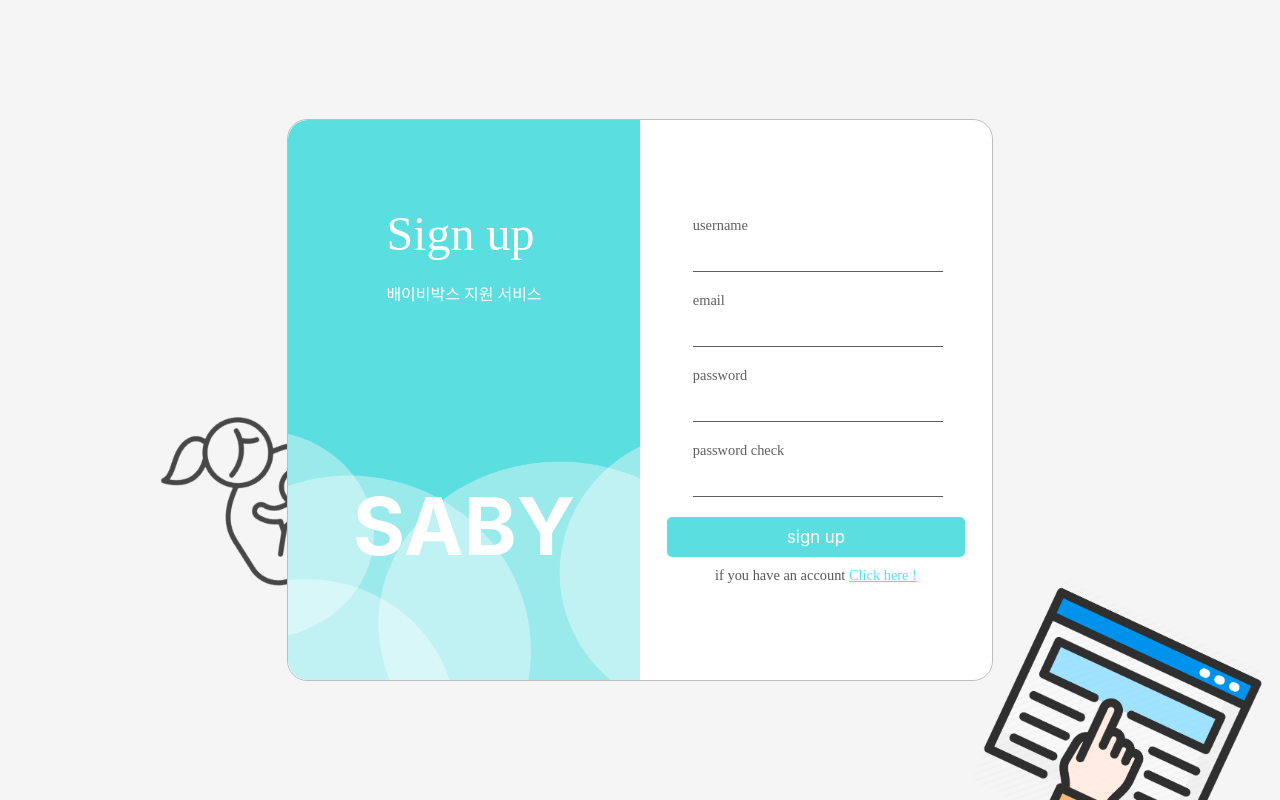
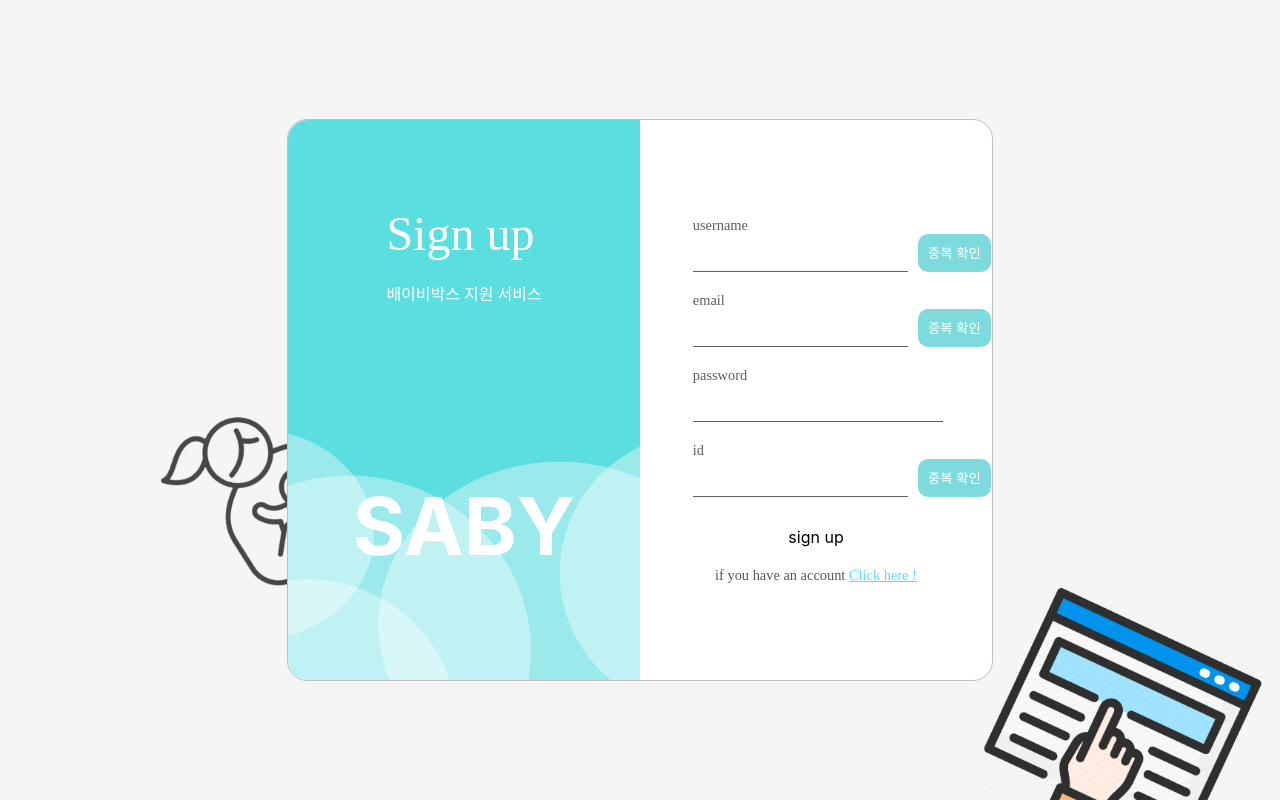
Before and after one commit to HACKERTON-JATS/SABY_FRONTEND, a React (Create React App) app: page /Signup in a window 1280 px wide. Built offline with nearby package versions, Linux system fonts and the light colour scheme; a web font is replaced by a local one.

Commit message:
[ADD] axios Signup

```diff
--- a/package.json
+++ b/package.json
@@ -6,6 +6,7 @@
     "@testing-library/jest-dom": "^5.11.4",
     "@testing-library/react": "^11.1.0",
     "@testing-library/user-event": "^12.1.10",
+    "axios": "^0.21.1",
     "react": "^17.0.2",
     "react-dom": "^17.0.2",
     "react-router-dom": "^5.2.0",
--- /dev/null
+++ b/src/axios/axios.js
@@ -0,0 +1,78 @@
+import axios from "axios";
+
+const DOMAIN = "http://211.38.86.92:8040";
+
+export const request = (method, url, headers, data) => {
+    return axios({
+        method,
+        url: DOMAIN + url,
+        headers: headers,
+        data: data
+    })
+
+        .then((res) => { return res.data })
+        .catch((err) => { return err })
+}
+
+// export const signupRequest = (method, url, headers, data) => {
+//     return axios({
+//         method: "post",
+//         url: "" + "/signup",
+//         headers: {},
+//         data: data
+//     }).then((res) => {
+//         console.log(res.data);
+//         return res.data;
+//     }).catch((err) => {
+//         console.log(err);
+//     })
+// }
+
+// export const copySignupRequest = (method, url, headers, data) => {
+//     return axios({
+//         method: "post",
+//         url: "" + "/signup",
+//         headers: {
+//             "Conent-type": "application/json"
+//         },
+//         data: data
+//     }).then((res) => {
+//         console.log(res.data);
+//         return res.data;
+//     }).catch((err) => {
+//         console.log(err);
+//     })
+// }
+
+// export const signinRequest = (method, url, headers, data) => {
+//     return axios({
+//         method: "post",
+//         url: "" + "/login",
+//         headers: {
+//             "Content-type": "application/json"
+//         },
+//         data: data
+//     }).then((res) => {
+//         console.log(res.data);
+//         return res.data;
+//     }).catch((err) => {
+//         console.log(err);
+//     })
+// }
+
+// export const reservationRequest = (method, url, headers, data) => {
+//     return axios({
+//         method: "post",
+//         url: "" + "/reservation",
+//         headers: {
+//             authorization: "" + window.localStorage.getItem("token"),
+//             "Content-type": "application/json"
+//         },
+//         data: data
+//     }).then((res) => {
+//         console.log(res.data);
+//         return res.data;
+//     }).catch((err) => {
+//         console.log(err);
+//     })
+// }
--- a/src/components/Login/Signin/Signin.js
+++ b/src/components/Login/Signin/Signin.js
@@ -1,8 +1,17 @@
-import React from "react";
+import React, { useState } from "react";
 import * as S from "./styles";
+import axios from "axios";
 import { NavLink } from "react-router-dom";
 
 const Signin = () => {
+
+    const [data, setData] = useState({
+        id: "",
+        password: ""
+    });
+
+
+
     return (
         <S.Wrapper>
             <S.Modal>
--- a/src/components/Login/Signin/styles.js
+++ b/src/components/Login/Signin/styles.js
@@ -13,7 +13,7 @@ export const Wrapper = styled.div`
     align-items: center;
 `
 
-export const Modal = styled.div`
+export const Modal = styled.form`
     width: 55%;
     height: 70%;
     background: #fff;
--- a/src/components/Login/Signup/Signup.js
+++ b/src/components/Login/Signup/Signup.js
@@ -1,8 +1,126 @@
-import React from "react";
+import React, { useEffect, useState } from "react";
 import * as S from "./styles";
-import { NavLink } from "react-router-dom";
+import { NavLink, useHistory } from "react-router-dom";
+import { request } from "../../../axios/axios";
 
 const Signup = () => {
+
+    const hostory = useHistory();
+
+    const [data, setData] = useState({
+        name: "",
+        email: "",
+        password: "",
+        id: ""
+    });
+
+
+    const { name, email, password, id } = data;
+
+    const nameChange = (e) => {
+        setData({
+            ...data,
+            name: e.target.value
+        });
+    }
+
+    const emailChange = (e) => {
+        setData({
+            ...data,
+            email: e.target.value
+        });
+    }
+
+    const pwChange = (e) => {
+        setData({
+            ...data,
+            password: e.target.value
+        });
+    }
+
+    const idChange = (e) => {
+        setData({
+            ...data,
+            id: e.target.value
+        });
+    }
+
+    const ckName = () => {
+        if (name == '') {
+            alert("type name!");
+            return false;
+        }
+        for (let i = 0; i < name.length; i++) {
+            if (name[i] == ' ') {
+                alert("remove blank");
+                return false;
+            }
+        }
+        return true;
+    }
+
+    const emailOverlap = async (e) => {
+        try {
+            await request("get", "/members/email", {
+                "Content-Type": "application/json"
+            }, {
+                "email": email
+            })
+            alert("사용가능한 이메일 입니다!");
+        }
+        catch {
+            alert("fail");
+        }
+    }
+
+    const nameOverlap = (e) => {
+        console.log(name)
+        try {
+            request("get", "/members/nickname", {
+                "Content-Type": "application/json",
+
+            }, {
+                "nickname": name
+            })
+            alert("사용가능한 닉네임입니다!");
+        }
+        catch {
+            alert("닉네임이 중복되었습니다");
+        }
+    }
+
+    const idOverlap = (e) => {
+        console.log(id);
+        try {
+            request("get", "/members/id?id=id", {
+                "Content-Type": "application/json"
+            }, {
+                "user_id": id
+            })
+            alert("사용가능한 아이디 입니다!");
+        } catch {
+            console.log("id is overlap")
+        }
+    }
+
+
+    const SignupBtn = async (e) => {
+        try {
+            await request("post", "/signup", {
+                "Content-type": "application/json",
+            }, {
+                "user_id": id,
+                "email": email,
+                "password": password,
+                "nickname": name
+            })
+            alert("회원가입에 성공하였습니다!");
+        }
+        catch {
+            alert("fail to signup");
+        }
+    }
+
     return (
         <S.Wrapper>
             <S.Modal>
@@ -17,26 +135,35 @@ const Signup = () => {
                     <S.InpDisplay>
                         <S.Name>
                             <S.UserName>username</S.UserName>
-                            <S.NameInp />
+                            <S.Check>
+                                <S.NameInp onChange={nameChange} value={name} />
+                                <button onClick={nameOverlap}>중복 확인</button>
+                            </S.Check>
                         </S.Name>
                         <S.Email>
                             <S.UserEmail>email</S.UserEmail>
-                            <S.EmailInp />
+                            <S.Check>
+                                <S.EmailInp onChange={emailChange} value={email} />
+                                <button onClick={emailOverlap}>중복 확인</button>
+                            </S.Check>
                         </S.Email>
                         <S.Password>
                             <S.UserPassword>password</S.UserPassword>
-                            <S.PasswordInp />
+                            <S.PasswordInp onChange={pwChange} value={password} />
                         </S.Password>
-                        <S.Password>
-                            <S.UserPassword>password check</S.UserPassword>
-                            <S.PasswordInp />
-                        </S.Password>
-                        <S.SignInBtn><NavLink exact to="/Signin">sign up</NavLink></S.SignInBtn>
-                        <S.GoSignUp>if you have an account <NavLink exact to="/Signin">Click here !</NavLink></S.GoSignUp>
+                        <S.Id>
+                            <S.UserId>id</S.UserId>
+                            <S.Check>
+                                <S.IdInp onChange={idChange} value={id} />
+                                <button onClick={idOverlap}>중복 확인</button>
+                            </S.Check>
+                        </S.Id>
+                        <S.SignInBtn onClick={SignupBtn} >sign up</S.SignInBtn>
+                        <S.GoSignUp >if you have an account <NavLink exact to="/Signin">Click here !</NavLink></S.GoSignUp>
                     </S.InpDisplay>
                 </S.InpWrapper>
             </S.Modal>
-        </S.Wrapper>
+        </S.Wrapper >
     )
 }
 
--- a/src/components/Login/Signup/styles.js
+++ b/src/components/Login/Signup/styles.js
@@ -80,7 +80,7 @@ export const UserName = styled.p`
 
 export const NameInp = styled.input`
     border: none;
-    width: 70%;
+    width: 60%;
     height: 30px;
     border-bottom: 1px solid #5f5f5f;
     margin-top: 5px;
@@ -94,10 +94,31 @@ export const Password = styled.div`
     margin-left: 30%;
 `
 
+export const Id = styled.div`
+    margin-top: 20px;
+    width: 100%;
+    margin-left: 30%;
+`
+
+export const UserId = styled.p`
+    color: #5f5f5f;
+    font-size: 0.9rem;
+`
+
 export const UserPassword = styled.p`
     color: #5f5f5f;
     font-size: 0.9rem;
 `
+
+export const IdInp = styled.input`
+    border: none;
+    width: 60%;
+    border-bottom: 1px solid #5f5f5f;
+    margin-top: 5px;
+    outline: none;
+    height: 30px;
+`
+
 
 export const PasswordInp = styled.input`
     border: none;
@@ -119,9 +140,6 @@ export const GoSignUp = styled.p`
     & a:hover{
         color: #7cf8ff;
     }
-
-
-
 `
 
 
@@ -152,10 +170,29 @@ export const UserEmail = styled.p`
 
 export const EmailInp = styled.input`
     border: none;
-    width: 70%;
+    width: 60%;
     height: 30px;
     border-bottom: 1px solid #5f5f5f;
     margin-top: 5px;
     outline: none;
     color: #232323;
 `
+
+export const Check = styled.div`
+
+    display: flex;
+    gap: 10px;
+
+    & button{
+        cursor: pointer;
+        padding: 5px 10px 5px 10px;
+        color: #fff;
+        border: none;
+        border-radius: 10px;
+        background: #7EDBDD;
+    }
+`
+
+export const Send = styled.div`
+
+`
```
Also changed, not shown: 1 other file (tests, documents, lock files or other folders).
